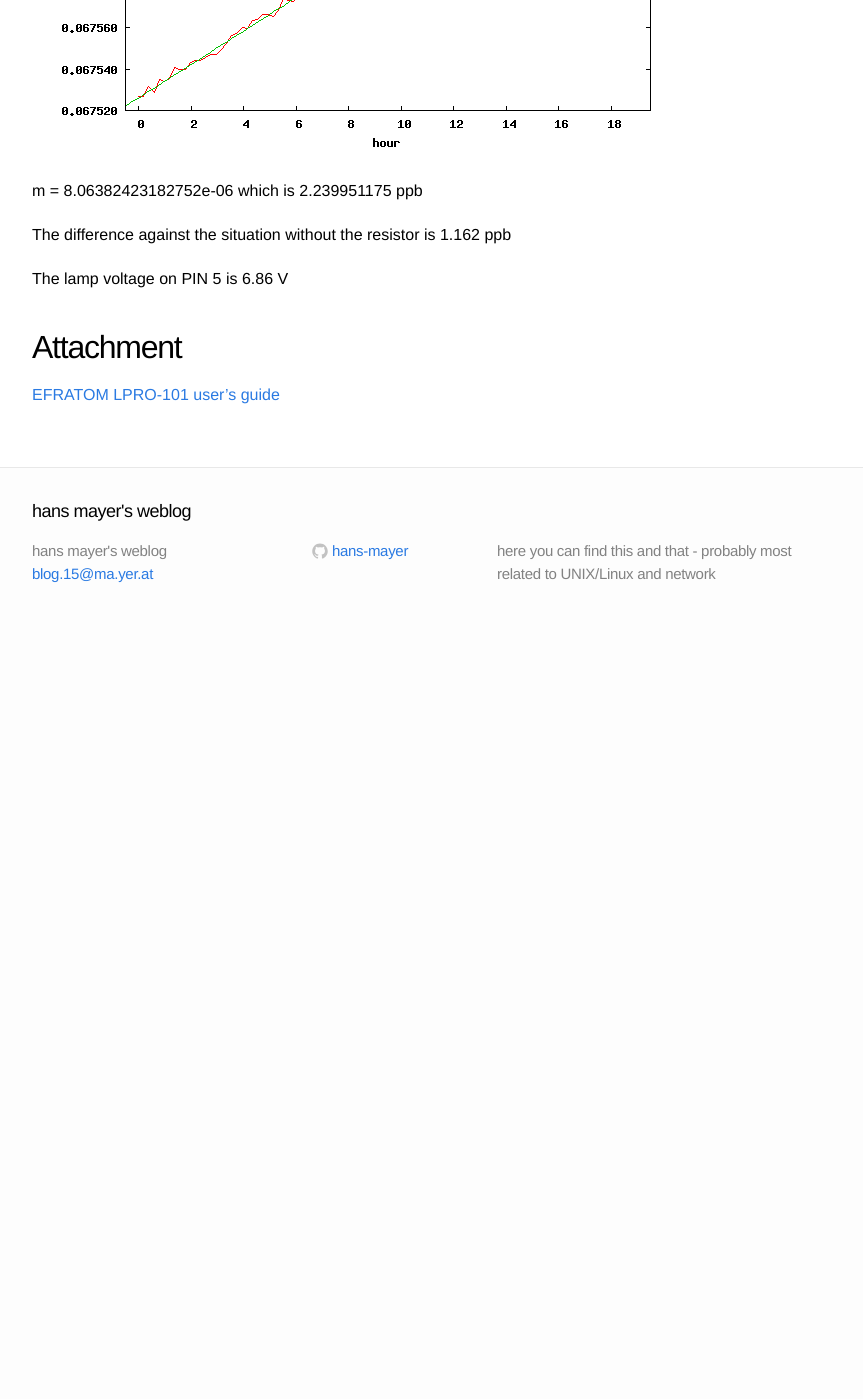
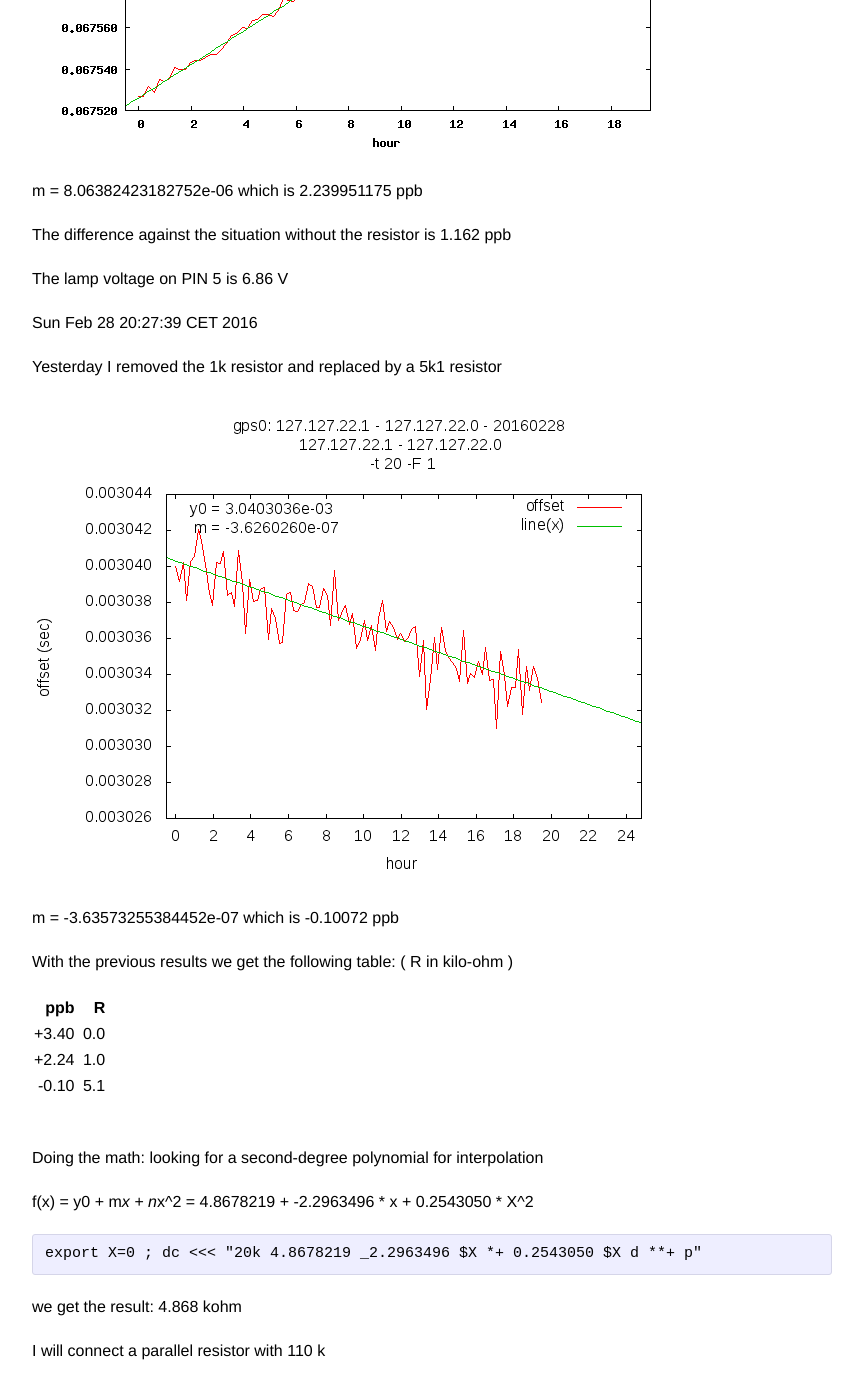
Before and after one commit to hans-mayer/blog, a Jekyll site: the page built from _posts/2016-01-03-efratom-lpro-101-adjusting.markdown, in a window 1280 px wide and 1400 px high, scrolled down 5122 px. Shown: the whole window, without its empty margins (208-1071 px from the left). Built offline with Jekyll 4.4.1, drawn with Linux system fonts in a browser that asks for light colours; before the commit the page ends 5752 px from its top, so only the background shows below that.

Commit message:
2016-01-03-efratom-lpro-101-adjusting

```diff
--- a/_posts/2016-01-03-efratom-lpro-101-adjusting.markdown
+++ b/_posts/2016-01-03-efratom-lpro-101-adjusting.markdown
@@ -128,6 +128,35 @@ The difference against the situation without the resistor is 1.162 ppb
 
 The lamp voltage on PIN 5 is 6.86 V
 
+Sun Feb 28 20:27:39 CET 2016
+
+Yesterday I removed the 1k resistor and replaced by a 5k1 resistor
+
+![plot_20825.png](/images/plot_20825.png)
+
+m = -3.63573255384452e-07 which is -0.10072 ppb
+
+With the previous results we get the following table: ( R in kilo-ohm )
+
+|   ppb 	|   	|   R 	|
+|------:	|---	|----:	|
+| +3.40 	|   	| 0.0 	|
+| +2.24 	|   	| 1.0 	|
+| -0.10 	|   	| 5.1 	|
+|       	|   	|     	|
+
+Doing the math: looking for a second-degree polynomial for interpolation
+
+f(x) = y0 + m*x + n*x^2 = 4.8678219 + -2.2963496 * x + 0.2543050 * X^2
+
+<pre>
+export X=0 ; dc <<< "20k 4.8678219 _2.2963496 $X *+ 0.2543050 $X d **+ p"
+</pre>
+
+we get the result: 4.868 kohm
+
+I will connect a parallel resistor with 110 k
+
 
 ## Attachment
 
```
Also changed, not shown: images/plot_20825.png (added).
